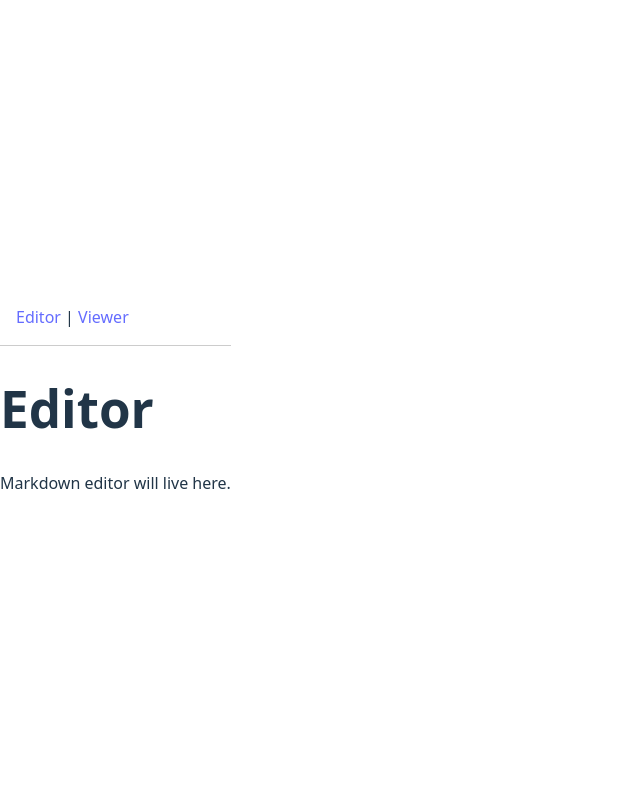
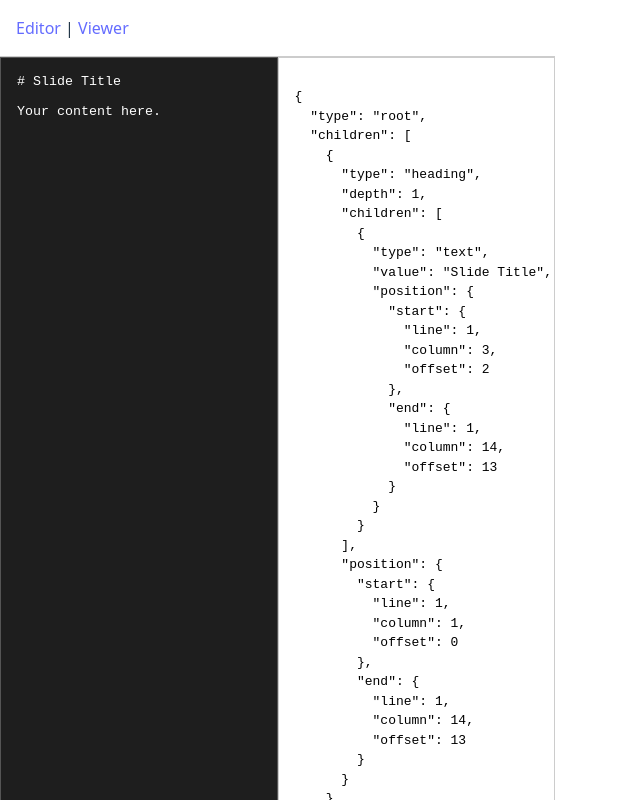
Before and after one commit to Shaik-Abdullah963/ppt-markdown, a React (Vite) app in the folder frontend/: page /editor in a window 1280 px wide. Shown: the top 800 px of the page, without its empty margins (0-640 px from the left). Built offline with nearby package versions, Linux system fonts and the light colour scheme.

Commit message:
feat(editor): add MarkdownEditor with textarea and AST live-preview

```diff
--- a/frontend/src/App.jsx
+++ b/frontend/src/App.jsx
@@ -1,6 +1,7 @@
 import { Routes, Route, Link } from 'react-router-dom'
 import Editor from './components/Editor'
 import Viewer from './components/Viewer'
+import MarkdownEditor from './components/MarkdownEditor'
 
 export default function App() {
   return (
@@ -10,7 +11,7 @@ export default function App() {
         <Link to="/viewer">Viewer</Link>
       </nav>
       <Routes>
-        <Route path="/editor" element={<Editor />} />
+        <Route path="/editor" element={<MarkdownEditor initialContent={"# Slide Title\n\nYour content here."} />} />
         <Route path="/viewer" element={<Viewer />} />
         <Route path="*" element={<div>Welcome! Select Editor or Viewer.</div>} />
       </Routes>
--- a/frontend/src/components/Editor.jsx
+++ /dev/null
@@ -1,3 +0,0 @@
-export default function Editor() {
-  return <div><h1>Editor</h1><p>Markdown editor will live here.</p></div>
-}
--- /dev/null
+++ b/frontend/src/components/MarkdownEditor.jsx
@@ -0,0 +1,40 @@
+import React, { useState } from 'react';
+import { parseMarkdown } from '../utils/astParser';
+
+export default function MarkdownEditor({ initialContent = '' }) {
+  const [markdown, setMarkdown] = useState(initialContent);
+  const ast = parseMarkdown(markdown);
+
+  return (
+    <div style={{ display: 'flex', height: '100%' }}>
+      {/* Editor Pane */}
+      <textarea
+        value={markdown}
+        onChange={e => setMarkdown(e.target.value)}
+        placeholder="Write your slide in Markdown…"
+        style={{
+          flex: 1,
+          padding: '1rem',
+          fontFamily: 'monospace',
+          border: '1px solid #555',
+          background: '#1e1e1e',
+          color: '#fff'
+        }}
+      />
+
+      {/* Live Preview Pane */}
+      <div
+        style={{
+          flex: 1,
+          padding: '1rem',
+          overflowY: 'auto',
+          background: '#fff',
+          color: '#000',
+          border: '1px solid #ccc'
+        }}
+      >
+        <pre>{JSON.stringify(ast, null, 2)}</pre>
+      </div>
+    </div>
+  );
+}
```
